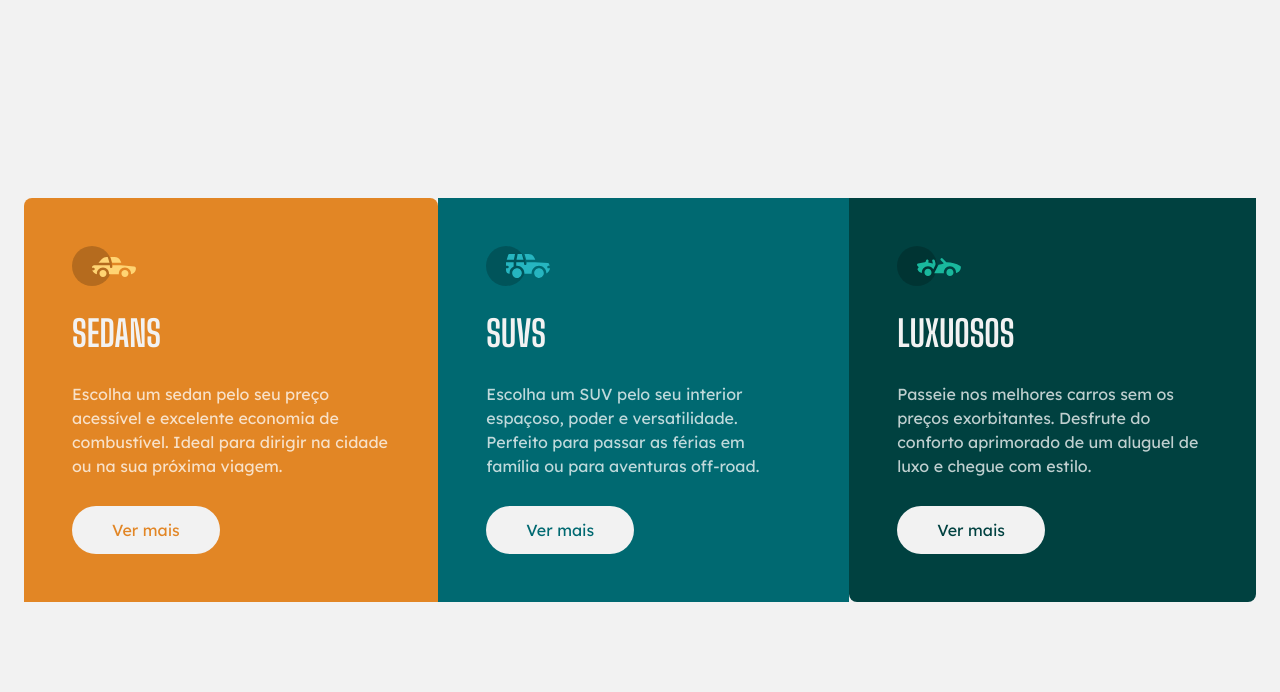
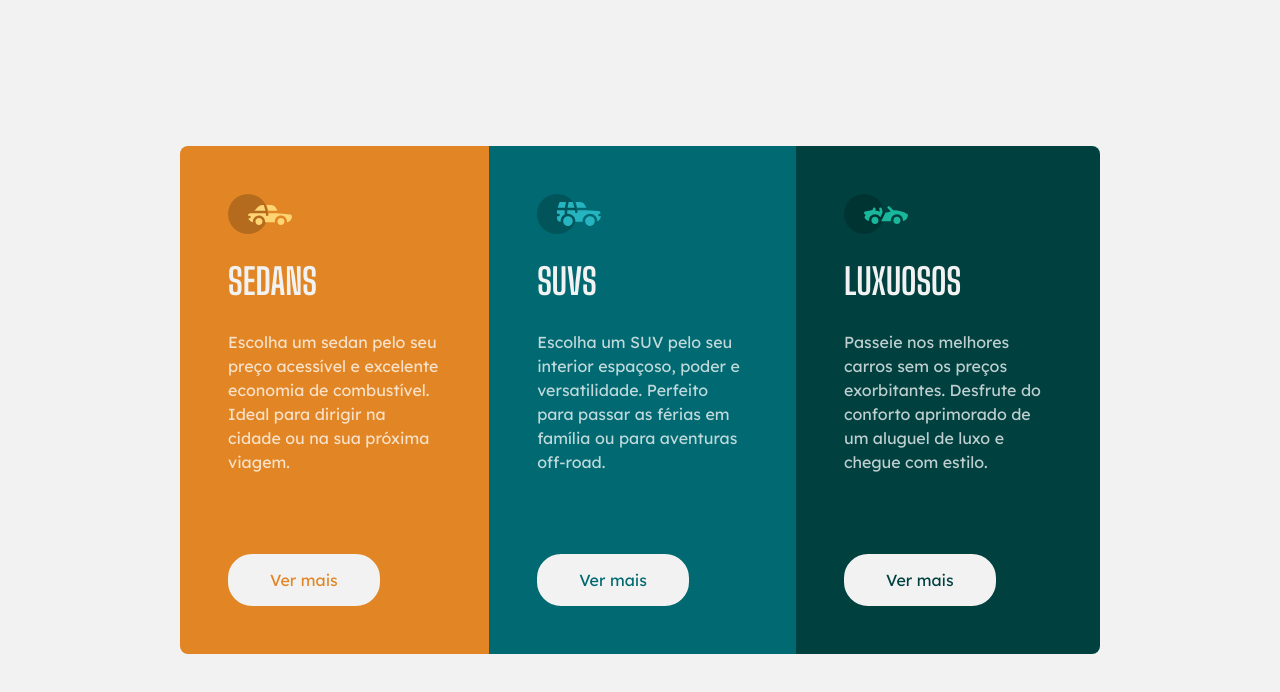
Before and after one commit to Joao-VictorRB/Projeto-Carros, a React (Vite) app: page / in a window 1280 px wide. Shown: the top 692 px of the page. Built offline with nearby package versions, Linux system fonts and the light colour scheme.

Commit message:
segundo e último commit da responsividade

```diff
--- a/src/App.jsx
+++ b/src/App.jsx
@@ -5,27 +5,27 @@
 export default function App() {
   return (
     <main className="min-h-svh bg-offwhitebg py-20 px-6 antialiased lg:flex justify-center items-center">
-      <section className="lg:flex">
+      <section className="lg:flex max-w-[920px]">
 
-        <div className="bg-orange p-12 rounded-t-lg">
+        <div className="bg-orange p-12 max-lg:rounded-t-lg lg:rounded-l-lg">
           <img src={iconSedans} alt="ícone de carrros sedan" className="mb-7" />
           <h2 className="font-shoulders mb-7 uppercase text-4xl font-bold text-offwhitebg" >Sedans</h2>
-          <p className="font-lexend mb-7 text-offwhite">Escolha um sedan pelo seu preço acessível e excelente economia de combustível. Ideal para dirigir na cidade ou na sua próxima viagem.</p>
-          <a className="font-lexend bg-offwhitebg block px-10 py-3 w-fit rounded-3xl text-orange" href="https://www.webmotors.com.br/sedans" target="_blank">Ver mais</a>
+          <p className="font-lexend mb-7 text-offwhite lg:mb-20">Escolha um sedan pelo seu preço acessível e excelente economia de combustível. Ideal para dirigir na cidade ou na sua próxima viagem.</p>
+          <a className="font-lexend bg-offwhitebg block px-10 py-3 w-fit rounded-3xl text-orange border-2 border-offwhitebg hover:bg-orange hover:text-offwhitebg" href="https://www.webmotors.com.br/sedans" target="_blank">Ver mais</a>
         </div>
 
         <div className="bg-green p-12">
           <img src={iconSuvs} alt="ícone de carrros Suvs" className="mb-7" />
           <h2 className="font-shoulders mb-7 uppercase text-4xl font-bold text-offwhitebg">SUVs</h2>
-          <p className="font-lexend mb-7 text-offwhite">Escolha um SUV pelo seu interior espaçoso, poder e versatilidade. Perfeito para passar as férias em família ou para aventuras off-road.</p>
-          <a className="font-lexend bg-offwhitebg block px-10 py-3 w-fit rounded-3xl text-green" href="https://www.webmotors.com.br/suvs" target="_blank">Ver mais</a>
+          <p className="font-lexend mb-7 text-offwhite lg:mb-20">Escolha um SUV pelo seu interior espaçoso, poder e versatilidade. Perfeito para passar as férias em família ou para aventuras off-road.</p>
+          <a className="font-lexend bg-offwhitebg block px-10 py-3 w-fit rounded-3xl text-green border-2 border-offwhitebg hover:bg-green hover:text-offwhitebg" href="https://www.webmotors.com.br/suvs" target="_blank">Ver mais</a>
         </div>
 
-        <div className="bg-dark-green p-12 rounded-b-lg">
+        <div className="bg-dark-green p-12 max-lg:rounded-b-lg lg:rounded-r-lg">
           <img src={iconLuxury} alt="ícone de carrros Luxury" className="mb-7"/>
           <h2 className="font-shoulders mb-7 uppercase text-4xl font-bold text-offwhitebg">Luxuosos</h2>
-          <p className="font-lexend mb-7 text-offwhite">Passeie nos melhores carros sem os preços exorbitantes. Desfrute do conforto aprimorado de um aluguel de luxo e chegue com estilo.</p>
-          <a className="font-lexend bg-offwhitebg block px-10 py-3 w-fit rounded-3xl text-dark-green" href="https://www.webmotors.com.br/carros-de-luxo" target="_blank">Ver mais</a>
+          <p className="font-lexend mb-7 text-offwhite lg:mb-20">Passeie nos melhores carros sem os preços exorbitantes. Desfrute do conforto aprimorado de um aluguel de luxo e chegue com estilo.</p>
+          <a className="font-lexend bg-offwhitebg block px-10 py-3 w-fit rounded-3xl text-dark-green border-2 border-offwhitebg hover:bg-dark-green hover:text-offwhitebg" href="https://www.webmotors.com.br/carros-de-luxo" target="_blank">Ver mais</a>
         </div>
 
 
```
